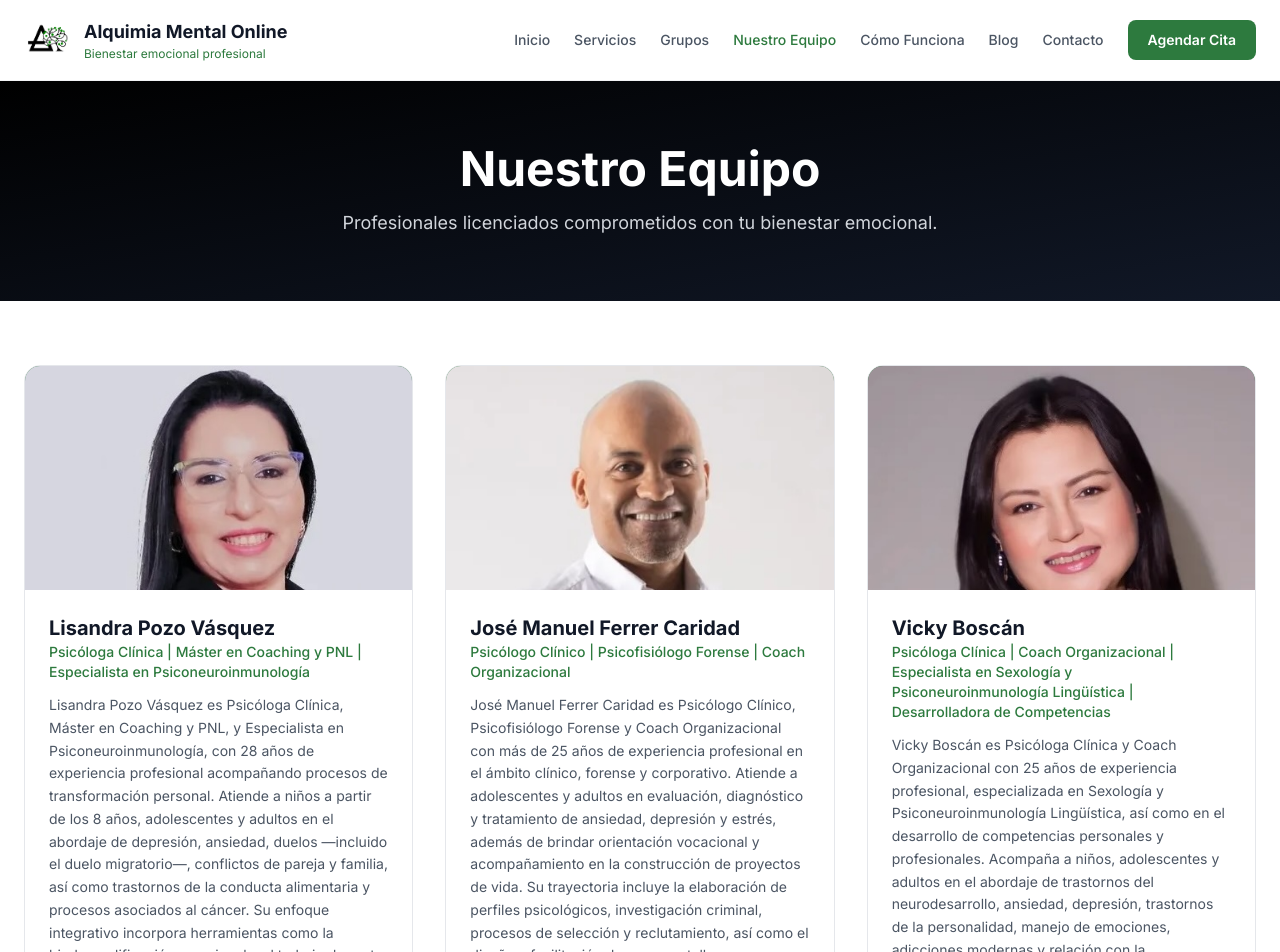
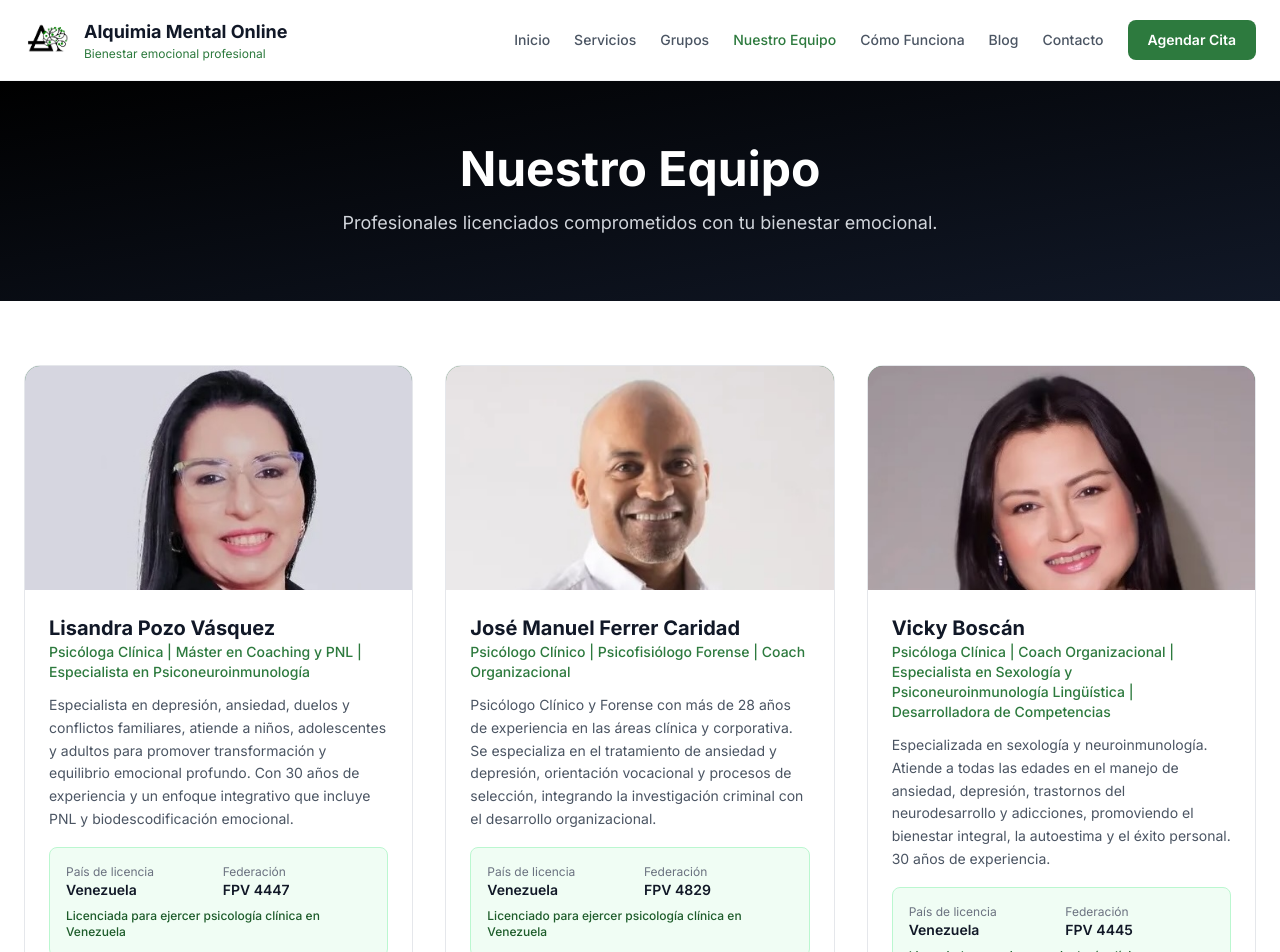
Before and after one commit to Glen-SDA/alquimia-web-principal, a React (Vite) app: page /equipo in a window 1280 px wide. Shown: the top 952 px of the page. Built offline with nearby package versions, Linux system fonts and the light colour scheme; the HTML template or start-up script is replaced by a standard one.

Commit message:
Update psychologist bios with current descriptions
Co-Authored-By: Claude Opus 4.6 <noreply@anthropic.com>

```diff
--- a/src/pages/Equipo.jsx
+++ b/src/pages/Equipo.jsx
@@ -11,7 +11,7 @@ const team = [
     services: ['Terapia Clínica (Venezuela)', 'Coaching de Vida (Internacional)'],
     specialties: ['Depresión', 'Ansiedad', 'Duelos', 'Conflictos de Pareja', 'Conflictos de Familia', 'Duelo Migratorio', 'Trastornos de la Conducta Alimentaria', 'Cáncer', 'Biodescodificación Emocional', 'Corte y Reprogramación de Programas Ancestrales'],
     atencion: 'Niños (a partir de 8 años), adolescentes y adultos',
-    bio: 'Lisandra Pozo Vásquez es Psicóloga Clínica, Máster en Coaching y PNL, y Especialista en Psiconeuroinmunología, con 28 años de experiencia profesional acompañando procesos de transformación personal. Atiende a niños a partir de los 8 años, adolescentes y adultos en el abordaje de depresión, ansiedad, duelos —incluido el duelo migratorio—, conflictos de pareja y familia, así como trastornos de la conducta alimentaria y procesos asociados al cáncer. Su enfoque integrativo incorpora herramientas como la biodescodificación emocional y el trabajo de corte y reprogramación de programas ancestrales, promoviendo bienestar profundo y equilibrio emocional.',
+    bio: 'Especialista en depresión, ansiedad, duelos y conflictos familiares, atiende a niños, adolescentes y adultos para promover transformación y equilibrio emocional profundo. Con 30 años de experiencia y un enfoque integrativo que incluye PNL y biodescodificación emocional.',
     statement: 'Licenciada para ejercer psicología clínica en Venezuela',
     image: '/Lisandra.jpg',
     thumbnail: '/Lisandra_2.jpg',
@@ -24,7 +24,7 @@ const team = [
     services: ['Terapia Clínica (Venezuela)', 'Coaching de Vida (Internacional)'],
     specialties: ['Ansiedad', 'Depresión', 'Estrés', 'Orientación Vocacional', 'Proyecto de Vida', 'Perfiles Psicológicos', 'Investigación Criminal', 'Selección y Reclutamiento', 'Cursos y Talleres'],
     atencion: 'Adolescentes y adultos',
-    bio: 'José Manuel Ferrer Caridad es Psicólogo Clínico, Psicofisiólogo Forense y Coach Organizacional con más de 25 años de experiencia profesional en el ámbito clínico, forense y corporativo. Atiende a adolescentes y adultos en evaluación, diagnóstico y tratamiento de ansiedad, depresión y estrés, además de brindar orientación vocacional y acompañamiento en la construcción de proyectos de vida. Su trayectoria incluye la elaboración de perfiles psicológicos, investigación criminal, procesos de selección y reclutamiento, así como el diseño y facilitación de cursos y talleres especializados.',
+    bio: 'Psicólogo Clínico y Forense con más de 28 años de experiencia en las áreas clínica y corporativa. Se especializa en el tratamiento de ansiedad y depresión, orientación vocacional y procesos de selección, integrando la investigación criminal con el desarrollo organizacional.',
     statement: 'Licenciado para ejercer psicología clínica en Venezuela',
     image: '/Jose.jpg',
     thumbnail: '/Jose_2.jpg',
@@ -37,7 +37,7 @@ const team = [
     services: ['Terapia Clínica (Venezuela)', 'Coaching de Vida (Internacional)'],
     specialties: ['Trastornos del Neurodesarrollo', 'Ansiedad y Depresión', 'Trastornos de la Personalidad', 'Manejo de Emociones', 'Adicciones Modernas', 'Relación con la Alimentación', 'Autoestima y Proyecto de Vida', 'Sexología y Terapia de Parejas', 'Rehabilitación por Enfermedades Psicosomáticas', 'Bienestar, Equilibrio y Calidad de Vida', 'Éxito y Autorrealización'],
     atencion: 'Niños, adolescentes y adultos',
-    bio: 'Vicky Boscán es Psicóloga Clínica y Coach Organizacional con 25 años de experiencia profesional, especializada en Sexología y Psiconeuroinmunología Lingüística, así como en el desarrollo de competencias personales y profesionales. Acompaña a niños, adolescentes y adultos en el abordaje de trastornos del neurodesarrollo, ansiedad, depresión, trastornos de la personalidad, manejo de emociones, adicciones modernas y relación con la alimentación, promoviendo autoestima y el diseño de un proyecto de vida sólido. Su enfoque integral también incluye terapia de pareja, rehabilitación en enfermedades psicosomáticas y fortalecimiento del bienestar, el equilibrio, la calidad de vida, el éxito y la autorrealización.',
+    bio: 'Especializada en sexología y neuroinmunología. Atiende a todas las edades en el manejo de ansiedad, depresión, trastornos del neurodesarrollo y adicciones, promoviendo el bienestar integral, la autoestima y el éxito personal. 30 años de experiencia.',
     statement: 'Licenciada para ejercer psicología clínica en Venezuela',
     image: '/Vicky.jpg',
     thumbnail: '/Vicky_2.jpg',
```
